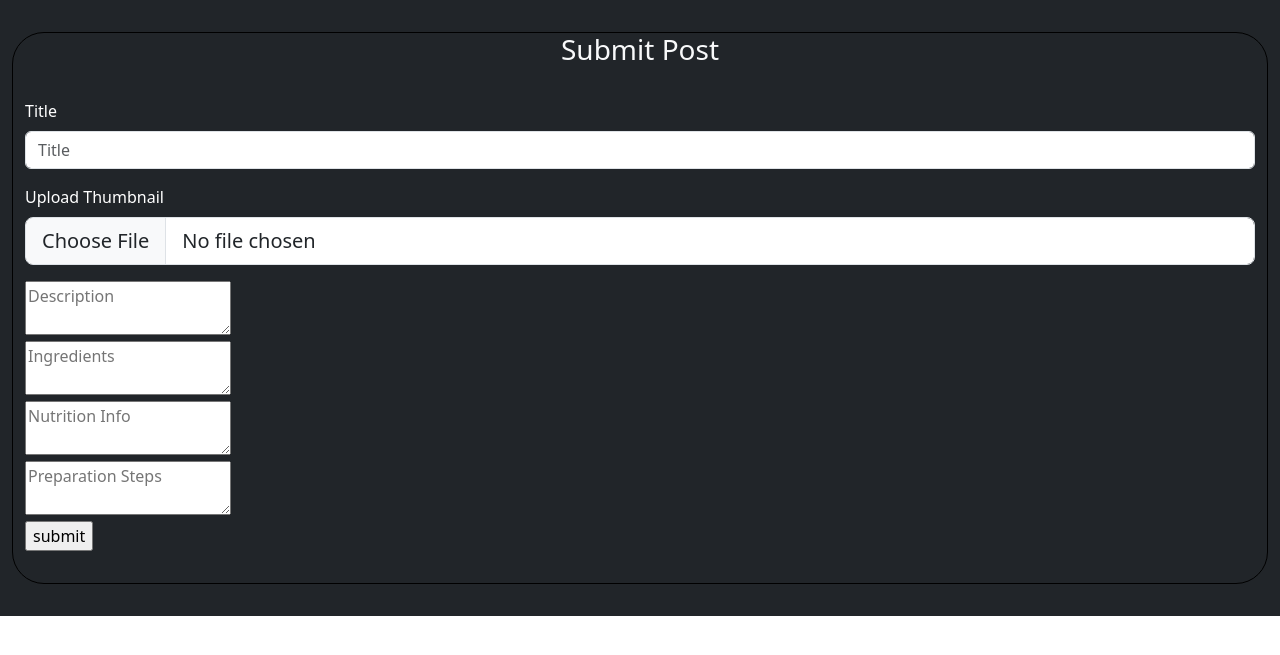
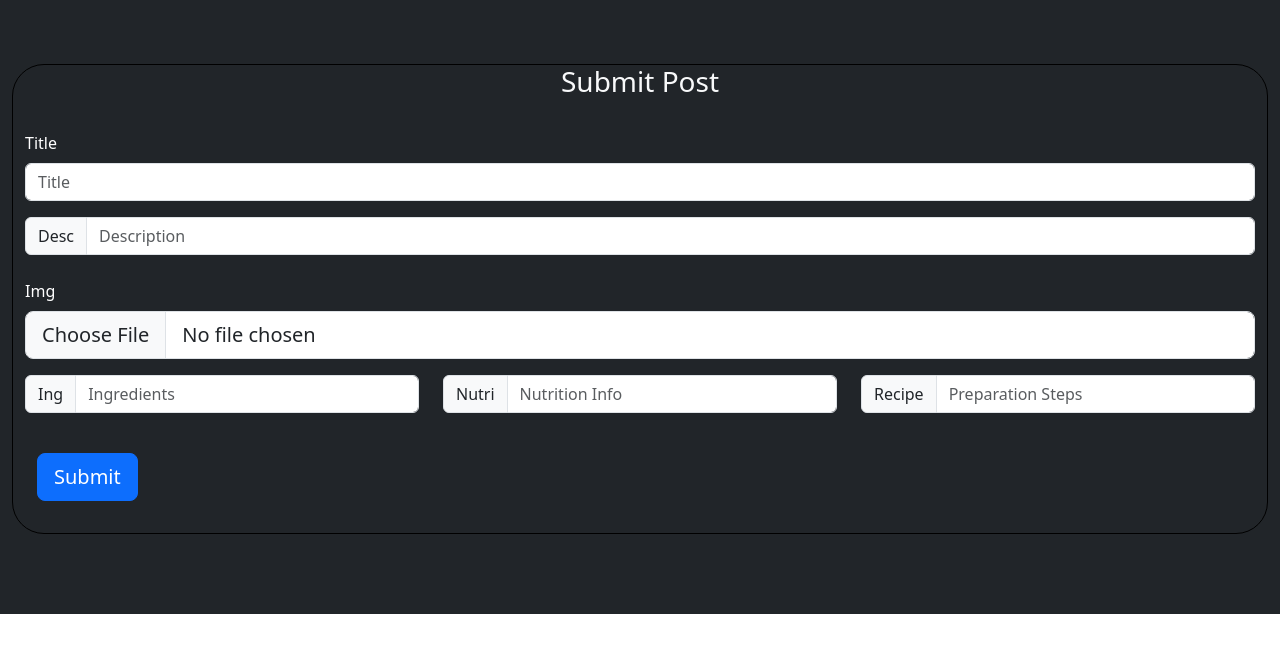
Before and after one commit to leroymoraes223/EasyRecipe, a Python web app: template website/templates/upload.html in a window 1280 px wide. Shown: the top 655 px of the page. Run offline with Jinja, Linux system fonts and the light colour scheme; the template is opened without the code that fills it, so the values that code supplies are empty, except form fields; form fields are guessed from the names that the template uses.

Commit message:
Added Upload Form Validation and Bootstrap
Added WTF Form for Validation adn Used Bootstrap for page visuals

```diff
--- a/website/models.py
+++ b/website/models.py
@@ -28,6 +28,7 @@ class post(db.Model):
     RECIPE = db.Column("RECIPE", db.Text)
     DATE = db.Column("DATE", db.DateTime(timezone=True), default=func.now())
     UID = db.Column("UID", db.Integer, db.ForeignKey(user.UID))
+    img = db.Relationship("img")
 
     def __init__(self, TITLE, PD, ING, NUTRI, RECIPE, UID):
         self.TITLE = TITLE
@@ -43,8 +44,10 @@ class img(db.Model):
     bufferdata = db.Column("bufferdata", db.Text, unique=True, nullable=False)
     NAME = db.Column("NAME", db.Text, nullable=False)
     mimetype = db.Column("mimetype", db.Text, nullable=False)
+    PID = db.Column("PID",db.Integer, db.ForeignKey(post.PID))
 
-    def __init__(self, NAME, bufferdata, mimetype):
+    def __init__(self, NAME, bufferdata, mimetype, PID):
         self.NAME = NAME
         self.bufferdata = bufferdata
         self.mimetype = mimetype
+        self.PID = PID
--- a/website/templates/layout.html
+++ b/website/templates/layout.html
@@ -4,6 +4,7 @@
     <title>{% block title %}{% endblock %}</title>
     <meta charset="utf-8">
     <meta name="viewport" content="width=device-width, initial-scale=1">
+    {% block style%}{% endblock%}
     <link href="https://cdn.jsdelivr.net/npm/bootstrap@5.3.0-alpha3/dist/css/bootstrap.min.css" rel="stylesheet">
     <script src="https://cdn.jsdelivr.net/npm/bootstrap@5.3.0-alpha3/dist/js/bootstrap.bundle.min.js"></script>
   </head>
--- a/website/templates/login.html
+++ b/website/templates/login.html
@@ -5,7 +5,7 @@
 <body class="bg-dark" style="padding-top: 3rem;">
     <div class="container rounded-5 border-black bg-light" style="padding-bottom: 3rem;">
     <div class="container text-center">
-       <h1 class="text-center text-dark " style="padding-top: 1rem;">Register</h1>
+       <h1 class="text-center text-dark " style="padding-top: 1rem;">Login</h1>
     </div>
     <div class="container bg-light">
     <form action="#" method="post">
--- a/website/templates/showpost.html
+++ b/website/templates/showpost.html
@@ -1,4 +1,5 @@
 {% extends "layout.html" %}
+
 {% block title %} Post {{ post.IID }} {% endblock %}
 
 {% block body %}
--- a/website/templates/upload.html
+++ b/website/templates/upload.html
@@ -1,28 +1,59 @@
 {% extends "layout.html" %}
+{%block style%}
 
+{%endblock%}
 {% block title %}
     Upload
 {% endblock %}
 
 {% block body %}
-    <div class="container-fluid bg-dark " style="padding-top: 2rem;padding-bottom: 2rem;">
+    <div class="container-fluid bg-dark " style="padding-top: 4rem;padding-bottom: 5rem;">
         <div class="container-fluid border-1 border border-black rounded-5" style="padding-bottom: 2rem;">
             <h3 class="text-light text-center">Submit Post</h3>
             <form action="/upload" method="POST" enctype="multipart/form-data"><br>
-                <div class="mb-3">
-                    <label for="title" class="form-label text-white">Title</label>
-                    <input type="text" class="form-control" name="title" id="title" placeholder="Title">
+                {{form.csrf_token()}}
+
+
+                        <div class="mb-3">
+                            {{form.title.label(for="title",class="form-label text-white")}}
+                            {{form.title(class="form-control",id="title",placeholder="Title")}}
+                        </div>
+
+                        <div class="input-group mb-3" style="padding-bottom: 0.5rem;">
+                            {{form.desc.label(class="input-group-text")}}
+                            {{form.desc(class="form-control",aria_label="Description",placeholder="Description")}}
+                        </div>
+
+                        <div class="mb-3">
+                            {{form.img.label(for="FILE",class="form-label text-white")}}
+                            {{form.img(class="form-control form-control-lg",id="FILE")}}
+                        </div>
+
+                    <div class="row row-cols-lg-3 row-cols-md-1">
+                    <div class="col">
+                        <div class="input-group mb-3">
+                            {{form.ing.label(class="input-group-text")}}
+                            {{form.ing(class="form-control",aria_label="Ingredients",placeholder="Ingredients")}}
+                        </div>
+                    </div>
+
+                    <div class="col">
+                        <div class="input-group mb-3">
+                            {{form.nutri.label(class="input-group-text")}}
+                            {{form.nutri(class="form-control",aria_label="Nutrition",placeholder="Nutrition Info")}}
+                        </div>
+                    </div>
+                    <div class="col">
+                        <div class="input-group mb-3">
+                            {{form.recipe.label(class="input-group-text")}}
+                            {{form.recipe(class="form-control",aria_label="Preparation Steps",placeholder="Preparation Steps")}}
+                        </div>
+                    </div>
                 </div>
-
-                <div class="mb-3">
-                    <label for="FILE" class="form-label text-white">Upload Thumbnail</label>
-                    <input class="form-control form-control-lg" id="FILE" name="img" type="file">
+                <br>
+                <div class="container-fluid btn-lg">
+                    {{form.submit(class="btn btn-primary btn-lg btn")}}
                 </div>
-                <textarea name="desc" placeholder="Description"></textarea><br>
-                <textarea name="ing" placeholder="Ingredients"></textarea><br>
-                <textarea name="nutri" placeholder="Nutrition Info"></textarea><br>
-                <textarea name="recipe" placeholder="Preparation Steps"></textarea><br>
-                <input type="submit" value="submit"><br>
             </form>
         </div>
     </div>
```
Also changed, not shown: website/forms.py (+18 -5 lines), website/routes.py (+15 -18 lines), instance/sqlite.db.
